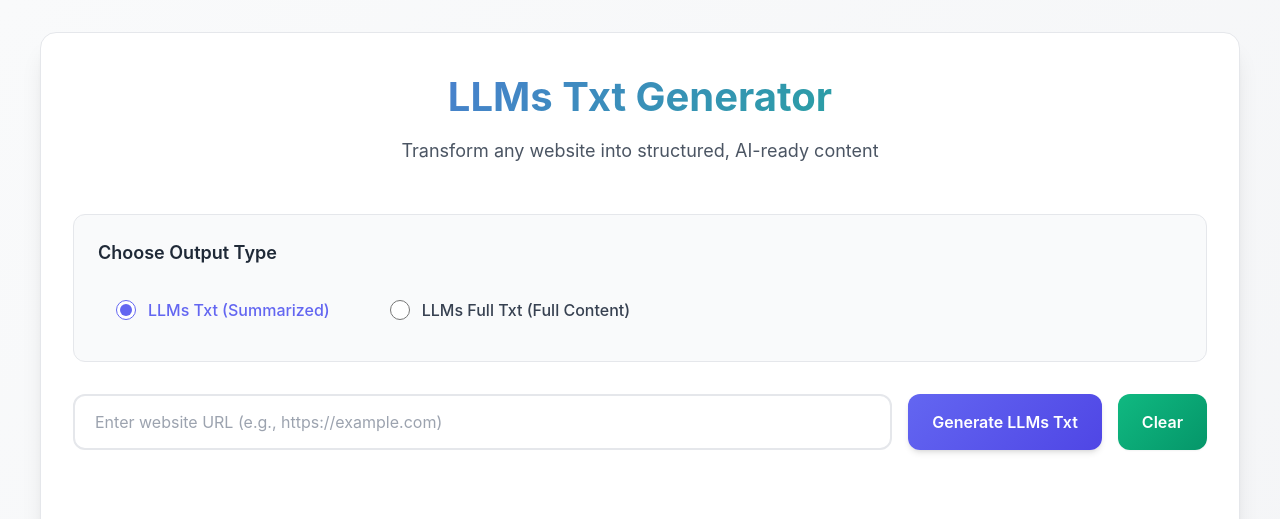
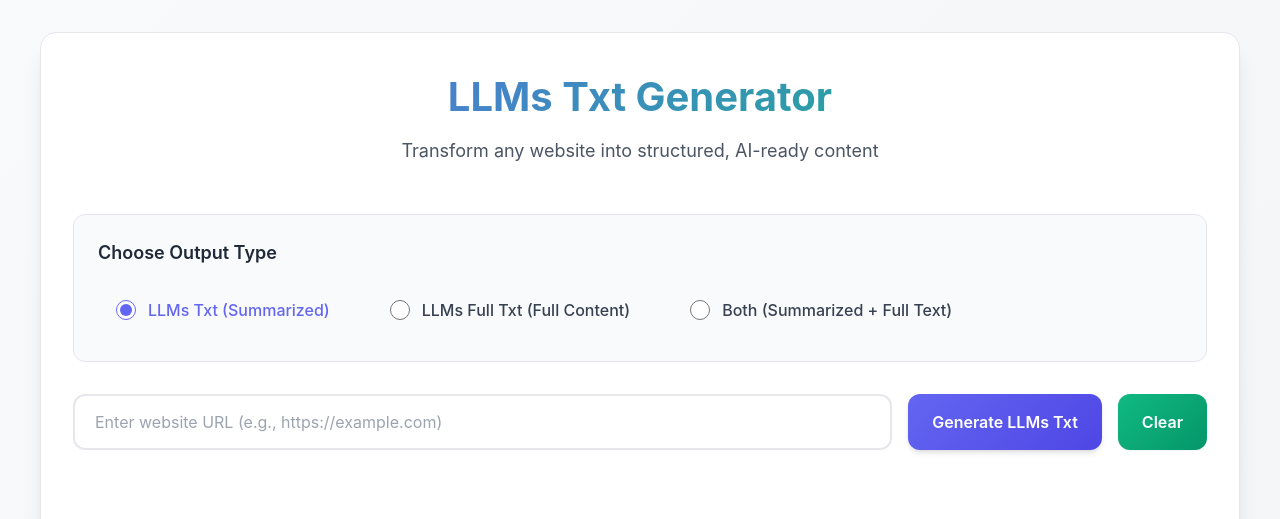
Before and after one commit to het4399/llm-text-generator, a Flask app: page / in a window 1280 px wide. Shown: the top 519 px of the page. Run offline with Flask 3, Linux system fonts and the light colour scheme.

Commit message:
feat: Enhance LLM text generation with new output options and improved formatting
- Added timestamp and total page count to the generated llms.txt and llms-full.txt files.

```diff
--- a/app.py
+++ b/app.py
@@ -13,6 +13,7 @@ from urllib.robotparser import RobotFileParser
 import socket
 import concurrent.futures
 from functools import partial
+from datetime import datetime
 
 # Configure logging
 logging.basicConfig(
@@ -486,15 +487,15 @@ def get_fallback_summary(soup, page_url, link_title=None, error_prefix=""):
     # Last resort
     return f"{error_prefix}Page at {page_url}"
 
-def format_llms_text(website_url, site_description, summarized_links):
+def format_llms_text(website_url, site_description, successful_links, failed_links):
     """
-    Format the llms.txt content according to the competitor's format.
-    Ensures proper sorting and formatting of links.
+    Format the llms.txt content with separate sections for successful and failed pages.
 
     Args:
         website_url (str): The main website URL
         site_description (str): The site description
-        summarized_links (list): List of dictionaries with 'summary', 'url', and 'title' keys
+        successful_links (list): List of dictionaries with 'summary', 'url', and 'title' keys
+        failed_links (list): List of dictionaries with 'url', 'title', and 'error' keys
 
     Returns:
         str: Formatted llms.txt content
@@ -503,32 +504,121 @@ def format_llms_text(website_url, site_description, summarized_links):
     parsed_url = urlparse(website_url)
     domain_name = parsed_url.netloc
 
-    # Format the header
-    llms_text = f"# {domain_name} llms.txt\n\n"
+    # Get current timestamp
+    current_time = datetime.now().strftime("%Y-%m-%d %H:%M:%S")
+
+    # Calculate total pages
+    total_pages = len(successful_links) + len(failed_links)
+
+    # Format the header with site information
+    llms_text = f"Site: {domain_name}\n"
+    llms_text += f"Generated: {current_time}\n"
+    llms_text += f"Total-Pages: {total_pages}\n\n"
 
     # Add site description
     llms_text += f"> {site_description}\n\n"
 
-    # Sort the summarized links alphabetically by link title, ensuring case-insensitive sort
-    # This ensures consistent ordering regardless of title capitalization
-    sorted_links = sorted(summarized_links, key=lambda x: x["title"].lower())
+    # Add successful pages section
+    if successful_links:
+        llms_text += "## Successfully Processed Pages\n\n"
 
-    # Add each link in the format: - [Link Title](URL): Summary
-    for link in sorted_links:
-        title = link["title"].strip()
-        url = link["url"].strip()
-        summary = link["summary"].strip()
+        # Sort the successful links alphabetically by link title
+        sorted_successful = sorted(successful_links, key=lambda x: x["title"].lower())
 
-        # Ensure the summary doesn't start with the title to avoid redundancy
-        if summary.lower().startswith(title.lower() + " "):
-            summary = summary[len(title):].strip()
-            # Remove leading punctuation if present
-            if summary and summary[0] in ['-', ':', ',', ';']:
-                summary = summary[1:].strip()
+        # Add each successful link in the format: - [Link Title](URL): Summary
+        for link in sorted_successful:
+            title = link["title"].strip()
+            url = link["url"].strip()
+            summary = link["summary"].strip()
 
-        llms_text += f"- [{title}]({url}): {summary}\n"
+            # Ensure the summary doesn't start with the title to avoid redundancy
+            if summary.lower().startswith(title.lower() + " "):
+                summary = summary[len(title):].strip()
+                # Remove leading punctuation if present
+                if summary and summary[0] in ['-', ':', ',', ';']:
+                    summary = summary[1:].strip()
+
+            llms_text += f"- [{title}]({url}): {summary}\n"
+
+        llms_text += "\n"
+
+    # Add failed pages section
+    if failed_links:
+        llms_text += "## Failed Pages\n\n"
+
+        # Sort the failed links alphabetically by link title
+        sorted_failed = sorted(failed_links, key=lambda x: x["title"].lower())
+
+        # Add each failed link with error details
+        for link in sorted_failed:
+            title = link["title"].strip()
+            url = link["url"].strip()
+            error = link["error"].strip()
+
+            llms_text += f"- [{title}]({url}): Failed to process - {error}\n"
+
+        llms_text += "\n"
+
+    # Add summary statistics
+    total_pages = len(successful_links) + len(failed_links)
+    success_rate = (len(successful_links) / total_pages * 100) if total_pages > 0 else 0
+
+    llms_text += f"## Summary\n"
+    llms_text += f"- Total pages discovered: {total_pages}\n"
+    llms_text += f"- Successfully processed: {len(successful_links)}\n"
+    llms_text += f"- Failed to process: {len(failed_links)}\n"
+    llms_text += f"- Success rate: {success_rate:.1f}%\n"
 
     return llms_text
+
+def get_actual_page_title(page_url):
+    """
+    Fetch the actual page title from H1 tag or <title> tag.
+
+    Args:
+        page_url (str): The URL of the page to fetch title from
+
+    Returns:
+        str: The actual page title, or None if not found
+    """
+    try:
+        if not check_robots_txt(page_url):
+            return None
+
+        response = requests.get(page_url, timeout=REQUEST_TIMEOUT)
+        response.raise_for_status()
+
+        soup = BeautifulSoup(response.text, 'html.parser')
+
+        # Priority 1: H1 tag (most important for page content)
+        h1_tag = soup.find('h1')
+        if h1_tag:
+            h1_text = h1_tag.get_text(strip=True)
+            if h1_text and len(h1_text) > 5 and not is_generic_link_text(h1_text):
+                return h1_text
+
+        # Priority 2: Page title tag
+        title_tag = soup.find('title')
+        if title_tag:
+            title_text = title_tag.get_text(strip=True)
+            if title_text and len(title_text) > 5:
+                # Clean up title (remove site name if present)
+                title_text = title_text.split('|')[0].split('-')[0].split('–')[0].strip()
+                if title_text and not is_generic_link_text(title_text):
+                    return title_text
+
+        # Priority 3: First H2 tag (if no H1)
+        h2_tag = soup.find('h2')
+        if h2_tag:
+            h2_text = h2_tag.get_text(strip=True)
+            if h2_text and len(h2_text) > 5 and not is_generic_link_text(h2_text):
+                return h2_text
+
+        return None
+
+    except Exception as e:
+        logger.error(f"Error fetching page title for {page_url}: {str(e)}")
+        return None
 
 def extract_site_description(soup, website_url):
     """
@@ -1145,14 +1235,15 @@ def fetch_page_and_extract_full_content(page_url, link_title=None):
         logger.error(f"Error fetching/extracting full content for {page_url}: {str(e)}")
         return f"Error fetching content: {page_url} - {str(e)}"
 
-def format_llms_full_text(website_url, site_description, full_content_sections):
+def format_llms_full_text(website_url, site_description, successful_sections, failed_sections):
     """
-    Format the llms-full.txt content.
+    Format the llms-full.txt content with separate sections for successful and failed pages.
 
     Args:
         website_url (str): The main website URL
         site_description (str): The site description
-        full_content_sections (list): List of dictionaries with 'title', 'url', and 'content' keys
+        successful_sections (list): List of dictionaries with 'title', 'url', and 'content' keys
+        failed_sections (list): List of dictionaries with 'title', 'url', and 'error' keys
 
     Returns:
         str: Formatted llms-full.txt content
@@ -1162,22 +1253,54 @@ def format_llms_full_text(website_url, site_description, full_content_sections):
 
     llms_full_text = f"# {domain_name} llms-full.txt\n\n"
     llms_full_text += f"Website Description: {site_description}\n\n"
-    llms_full_text += "--- Start Full Website Content ---\n\n"
 
-    # Sort by title for consistent output
-    sorted_sections = sorted(full_content_sections, key=lambda x: x.get("title", "").lower())
+    # Add successful pages section
+    if successful_sections:
+        llms_full_text += "--- Start Successfully Processed Pages ---\n\n"
 
-    for section in sorted_sections:
-        title = section.get("title", "No Title Available")
-        url = section.get("url", "No URL Available")
-        content = section.get("content", "No content extracted for this page.")
+        # Sort by title for consistent output
+        sorted_successful = sorted(successful_sections, key=lambda x: x.get("title", "").lower())
 
-        llms_full_text += f"## Page Title: {title}\n"
-        llms_full_text += f"URL: {url}\n\n"
-        llms_full_text += f"{content}\n\n"
-        llms_full_text += "---\n\n"  # Use a clear separator between pages
+        for section in sorted_successful:
+            title = section.get("title", "No Title Available")
+            url = section.get("url", "No URL Available")
+            content = section.get("content", "No content extracted for this page.")
 
-    llms_full_text += "--- End Full Website Content ---\n"
+            llms_full_text += f"## Page Title: {title}\n"
+            llms_full_text += f"URL: {url}\n\n"
+            llms_full_text += f"{content}\n\n"
+            llms_full_text += "---\n\n"  # Use a clear separator between pages
+
+        llms_full_text += "--- End Successfully Processed Pages ---\n\n"
+
+    # Add failed pages section
+    if failed_sections:
+        llms_full_text += "--- Start Failed Pages ---\n\n"
+
+        # Sort by title for consistent output
+        sorted_failed = sorted(failed_sections, key=lambda x: x.get("title", "").lower())
+
+        for section in sorted_failed:
+            title = section.get("title", "No Title Available")
+            url = section.get("url", "No URL Available")
+            error = section.get("error", "Unknown error occurred.")
+
+            llms_full_text += f"## Page Title: {title}\n"
+            llms_full_text += f"URL: {url}\n"
+            llms_full_text += f"Error: {error}\n\n"
+            llms_full_text += "---\n\n"
+
+        llms_full_text += "--- End Failed Pages ---\n\n"
+
+    # Add summary statistics
+    total_pages = len(successful_sections) + len(failed_sections)
+    success_rate = (len(successful_sections) / total_pages * 100) if total_pages > 0 else 0
+
+    llms_full_text += f"## Summary\n"
+    llms_full_text += f"- Total pages discovered: {total_pages}\n"
+    llms_full_text += f"- Successfully processed: {len(successful_sections)}\n"
+    llms_full_text += f"- Failed to process: {len(failed_sections)}\n"
+    llms_full_text += f"- Success rate: {success_rate:.1f}%\n"
 
     return llms_full_text
 
@@ -1265,39 +1388,42 @@ def generate_llm_text():
 
         if output_type == 'llms_txt':
             logger.info("Generating LLM Text (summarized)")
-            summarized_links = []
+            successful_links = []
+            failed_links = []
             with concurrent.futures.ThreadPoolExecutor(max_workers=CONCURRENT_WORKERS) as executor:
                 future_to_link = {executor.submit(get_page_summary, link["url"], link["description"]): link for link in valid_links}
                 for i, future in enumerate(concurrent.futures.as_completed(future_to_link)):
                     link = future_to_link[future]
                     try:
                         summary = future.result()
-                        summarized_links.append({
+                        successful_links.append({
                             "summary": summary,
                             "url": link["url"],
                             "title": link["description"]
                         })
                     except Exception as exc:
                         logger.error(f"Error processing link {link['url']}: {str(exc)}")
-                        summarized_links.append({
-                            "summary": f"Error processing: {link['url']}",
+                        failed_links.append({
                             "url": link["url"],
-                            "title": link["description"]
+                            "title": link["description"],
+                            "error": str(exc)
                         })
 
             logger.info("Formatting llms.txt content")
-            llms_text = format_llms_text(website_url, site_description, summarized_links)
+            llms_text = format_llms_text(website_url, site_description, successful_links, failed_links)
 
             logger.info("Successfully generated llms.txt content")
             return jsonify({
                 "llms_text": llms_text,
                 "site_description": site_description,
-                "summarized_links": summarized_links
+                "successful_links": successful_links,
+                "failed_links": failed_links
             })
 
         elif output_type == 'llms_full_txt':
             logger.info("Generating LLM Full Text (full content)")
-            full_content_sections = []
+            successful_sections = []
+            failed_sections = []
             with concurrent.futures.ThreadPoolExecutor(max_workers=CONCURRENT_WORKERS) as executor:
                 # Use partial to pass fetch_page_and_extract_full_content for each link
                 fetch_and_extract_func = partial(fetch_page_and_extract_full_content)  # This new function must be defined below
@@ -1307,27 +1433,92 @@ def generate_llm_text():
                     link = future_to_link[future]
                     try:
                         page_full_content = future.result()
-                        full_content_sections.append({
+                        successful_sections.append({
                             "title": link["description"],
                             "url": link["url"],
                             "content": page_full_content
                         })
                     except Exception as exc:
                         logger.error(f"Error processing full content for link {link['url']}: {str(exc)}")
-                        full_content_sections.append({
+                        failed_sections.append({
                             "title": link["description"],
                             "url": link["url"],
-                            "content": f"Error fetching or extracting content for {link['url']}: {str(exc)}"
+                            "error": str(exc)
                         })
 
             logger.info("Formatting llms-full.txt content")
-            llms_full_text_output = format_llms_full_text(website_url, site_description, full_content_sections)  # This new function must be defined below
+            llms_full_text_output = format_llms_full_text(website_url, site_description, successful_sections, failed_sections)  # This new function must be defined below
 
             logger.info("Successfully generated llms-full.txt content")
             return jsonify({
                 "llms_full_text": llms_full_text_output,
                 "site_description": site_description,
-                "full_content_sections": full_content_sections
+                "successful_sections": successful_sections,
+                "failed_sections": failed_sections
+            })
+
+        elif output_type == 'llms_both':
+            logger.info("Generating both LLM Text and Full Text")
+
+            # Generate summarized content
+            successful_summary_links = []
+            failed_summary_links = []
+            with concurrent.futures.ThreadPoolExecutor(max_workers=CONCURRENT_WORKERS) as executor:
+                future_to_link = {executor.submit(get_page_summary, link["url"], link["description"]): link for link in valid_links}
+                for i, future in enumerate(concurrent.futures.as_completed(future_to_link)):
+                    link = future_to_link[future]
+                    try:
+                        summary = future.result()
+                        successful_summary_links.append({
+                            "summary": summary,
+                            "url": link["url"],
+                            "title": link["description"]
+                        })
+                    except Exception as exc:
+                        logger.error(f"Error processing link {link['url']}: {str(exc)}")
+                        failed_summary_links.append({
+                            "url": link["url"],
+                            "title": link["description"],
+                            "error": str(exc)
+                        })
+
+            # Generate full content
+            successful_full_sections = []
+            failed_full_sections = []
+            with concurrent.futures.ThreadPoolExecutor(max_workers=CONCURRENT_WORKERS) as executor:
+                fetch_and_extract_func = partial(fetch_page_and_extract_full_content)
+                future_to_link = {executor.submit(fetch_and_extract_func, link["url"], link["description"]): link for link in valid_links}
+
+                for i, future in enumerate(concurrent.futures.as_completed(future_to_link)):
+                    link = future_to_link[future]
+                    try:
+                        page_full_content = future.result()
+                        successful_full_sections.append({
+                            "title": link["description"],
+                            "url": link["url"],
+                            "content": page_full_content
+                        })
+                    except Exception as exc:
+                        logger.error(f"Error processing full content for link {link['url']}: {str(exc)}")
+                        failed_full_sections.append({
+                            "title": link["description"],
+                            "url": link["url"],
+                            "error": str(exc)
+                        })
+
+            logger.info("Formatting both llms.txt and llms-full.txt content")
+            llms_text = format_llms_text(website_url, site_description, successful_summary_links, failed_summary_links)
+            llms_full_text_output = format_llms_full_text(website_url, site_description, successful_full_sections, failed_full_sections)
+
+            logger.info("Successfully generated both content types")
+            return jsonify({
+                "llms_text": llms_text,
+                "llms_full_text": llms_full_text_output,
+                "site_description": site_description,
+                "successful_summary_links": successful_summary_links,
+                "failed_summary_links": failed_summary_links,
+                "successful_full_sections": successful_full_sections,
+                "failed_full_sections": failed_full_sections
             })
 
         else:
--- a/static/js/script.js
+++ b/static/js/script.js
@@ -12,6 +12,7 @@ document.addEventListener('DOMContentLoaded', () => {
     const progressBar = document.getElementById('progressBar');
     const llmsTxtRadio = document.getElementById('llmsTxt');
     const llmsFullTxtRadio = document.getElementById('llmsFullTxt');
+    const llmsBothRadio = document.getElementById('llmsBoth');
 
     // Function to validate URL
     function isValidUrl(string) {
@@ -169,7 +170,13 @@ document.addEventListener('DOMContentLoaded', () => {
                 completeProgressAnimation();
                 setProcessingState(false);
 
-                if (result.llms_text) {
+                if (result.llms_text && result.llms_full_text) {
+                    // Both outputs available
+                    const combinedOutput = `=== SUMMARIZED CONTENT ===\n\n${result.llms_text}\n\n=== FULL TEXT CONTENT ===\n\n${result.llms_full_text}`;
+                    outputText.value = combinedOutput;
+                    statusMessage.textContent = 'Both LLM Text and Full Text generated successfully!';
+                    statusMessage.className = 'status-success';
+                } else if (result.llms_text) {
                     outputText.value = result.llms_text;
                     statusMessage.textContent = 'LLM Text generated successfully!';
                     statusMessage.className = 'status-success';
@@ -238,6 +245,8 @@ document.addEventListener('DOMContentLoaded', () => {
         let filename = 'llms.txt'; // default
         if (selectedOutputType === 'llms_full_txt') {
             filename = 'llms-full.txt';
+        } else if (selectedOutputType === 'llms_both') {
+            filename = 'llms-both.txt';
         }
 
         // Create a blob with the text content
@@ -279,6 +288,8 @@ document.addEventListener('DOMContentLoaded', () => {
 
         // Reset to default output type (summarized)
         llmsTxtRadio.checked = true;
+        llmsFullTxtRadio.checked = false;
+        llmsBothRadio.checked = false;
 
         // Focus back to the URL input for better UX
         websiteUrlInput.focus();
--- a/templates/index.html
+++ b/templates/index.html
@@ -21,6 +21,10 @@
                 <div class="radio-option">
                     <input type="radio" name="outputType" id="llmsFullTxt" value="llms_full_txt">
                     <label for="llmsFullTxt">LLMs Full Txt (Full Content)</label>
+                </div>
+                <div class="radio-option">
+                    <input type="radio" name="outputType" id="llmsBoth" value="llms_both">
+                    <label for="llmsBoth">Both (Summarized + Full Text)</label>
                 </div>
             </div>
         </div>
```
